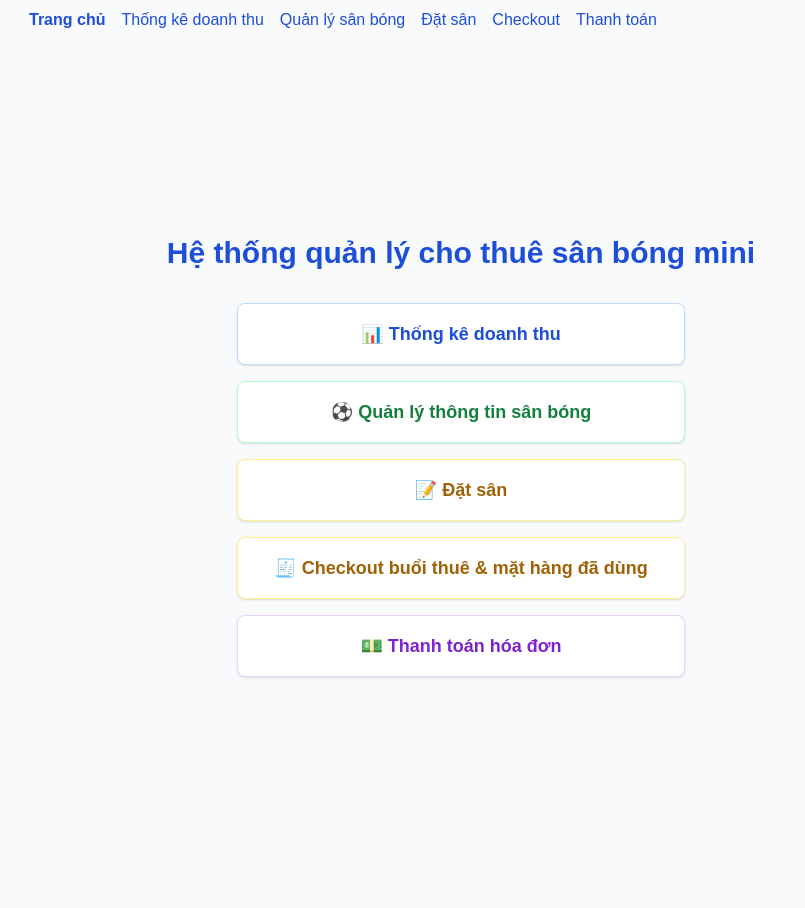
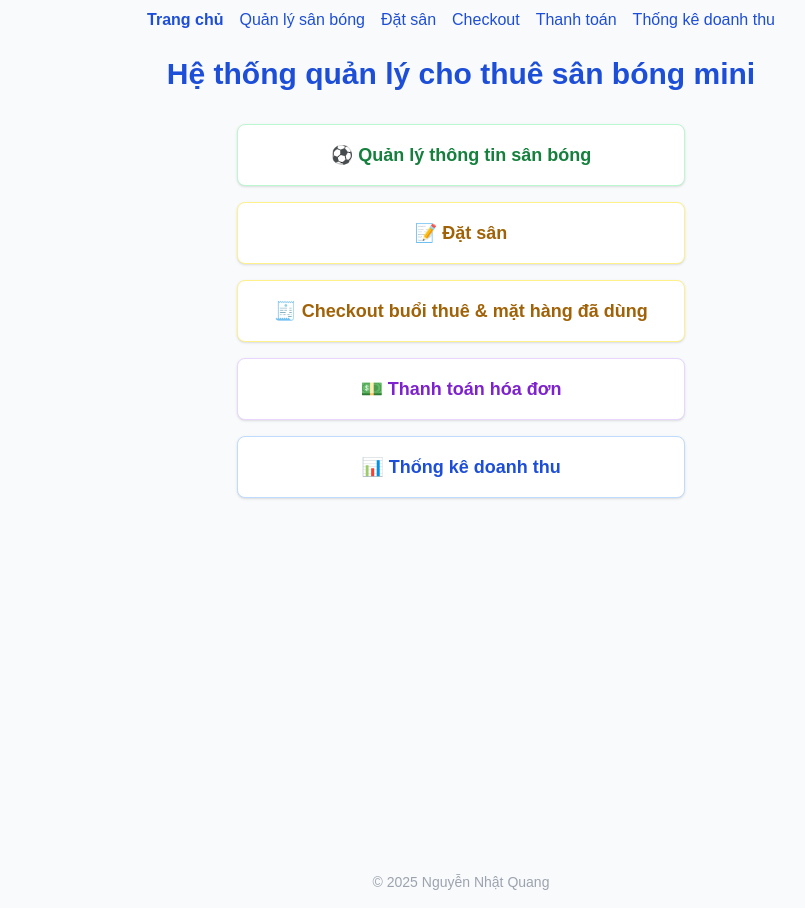
Before and after one commit to hinorashi/qlsb, a Next.js app in the folder frontend/: page / in a window 1280 px wide. Shown: the whole page, without its empty margins (179-984 px from the left). Built offline with nearby package versions, Linux system fonts and the light colour scheme.

Commit message:
improve layout

```diff
--- a/frontend/src/app/layout.js
+++ b/frontend/src/app/layout.js
@@ -23,49 +23,34 @@ export default function RootLayout({ children }) {
       <body
         className={`${geistSans.variable} ${geistMono.variable} antialiased bg-gray-50 dark:bg-gray-900 min-h-screen`}
       >
-        <header className="w-full max-w-4xl mx-auto px-4 py-2">
+        <header className="w-full max-w-4xl mx-auto px-4 py-2 items-center flex flex-col">
           <nav className="flex gap-4 mb-4">
-            <Link
-              href="/"
-              className="text-blue-700 font-semibold hover:underline"
-            >
+            <Link href="/" className="text-blue-700 font-semibold hover:underline">
               Trang chủ
             </Link>
-            <Link
-              href="/thong-ke"
-              className="text-blue-700 hover:underline"
-            >
-              Thống kê doanh thu
-            </Link>
-            <Link
-              href="/san-bong"
-              className="text-blue-700 hover:underline"
-            >
+            <Link href="/san-bong" className="text-blue-700 hover:underline">
               Quản lý sân bóng
             </Link>
-            <Link
-              href="/dat-san"
-              className="text-blue-700 hover:underline"
-            >
+            <Link href="/dat-san" className="text-blue-700 hover:underline">
               Đặt sân
             </Link>
-            <Link
-              href="/checkout"
-              className="text-blue-700 hover:underline"
-            >
+            <Link href="/checkout" className="text-blue-700 hover:underline">
               Checkout
             </Link>
-            <Link
-              href="/thanh-toan"
-              className="text-blue-700 hover:underline"
-            >
+            <Link href="/thanh-toan" className="text-blue-700 hover:underline">
               Thanh toán
+            </Link>
+            <Link href="/thong-ke" className="text-blue-700 hover:underline">
+              Thống kê doanh thu
             </Link>
           </nav>
         </header>
-        <main className="max-w-4xl mx-auto px-4 pb-8">
+        <main className="max-w-4xl mx-auto px-4 pb-8 gap-8 items-center flex flex-col min-h-screen">
           {children}
         </main>
+        <footer className="p-4 text-sm text-center text-gray-400">
+          © 2025 Nguyễn Nhật Quang
+        </footer>
       </body>
     </html>
   );
--- a/frontend/src/app/page.tsx
+++ b/frontend/src/app/page.tsx
@@ -1,19 +1,13 @@
-// Trang chủ
 'use client';
 import Link from 'next/link';
-// import ItemPieChart from '@/components/ItemPieChart';
-// import ThemeToggle from '@/components/_ThemeToggle';
-// import TrendLineChart from '@/components/_TrendLineChart';
 
+// Trang chủ
 export default function HomePage() {
 
   return (
-    <main className="flex flex-col items-center justify-center min-h-screen gap-8 p-8 bg-gray-50 dark:bg-gray-900">
+    <>
       <h1 className="text-3xl font-bold text-blue-700 dark:text-blue-300">Hệ thống quản lý cho thuê sân bóng mini</h1>
       <div className="flex flex-col gap-4 w-full max-w-md">
-        <Link href="/thong-ke" className="block p-4 rounded-lg shadow bg-white dark:bg-gray-800 hover:bg-blue-50 dark:hover:bg-blue-900 border border-blue-200 text-lg font-semibold text-blue-700 dark:text-blue-200 text-center transition">
-          📊 Thống kê doanh thu
-        </Link>
         <Link href="/san-bong" className="block p-4 rounded-lg shadow bg-white dark:bg-gray-800 hover:bg-green-50 dark:hover:bg-green-900 border border-green-200 text-lg font-semibold text-green-700 dark:text-green-200 text-center transition">
           ⚽ Quản lý thông tin sân bóng
         </Link>
@@ -26,7 +20,10 @@ export default function HomePage() {
         <Link href="/thanh-toan" className="block p-4 rounded-lg shadow bg-white dark:bg-gray-800 hover:bg-purple-50 dark:hover:bg-purple-900 border border-purple-200 text-lg font-semibold text-purple-700 dark:text-purple-200 text-center transition">
           💵 Thanh toán hóa đơn
         </Link>
+        <Link href="/thong-ke" className="block p-4 rounded-lg shadow bg-white dark:bg-gray-800 hover:bg-blue-50 dark:hover:bg-blue-900 border border-blue-200 text-lg font-semibold text-blue-700 dark:text-blue-200 text-center transition">
+          📊 Thống kê doanh thu
+        </Link>
       </div>
-    </main>
+    </>
   );
 }
--- a/frontend/src/app/thong-ke/page.tsx
+++ b/frontend/src/app/thong-ke/page.tsx
@@ -1,45 +1,5 @@
-"use client";
-import { useState, useEffect } from "react";
-import { fetchRevenue, fetchInvoiceDetails } from "@/lib/api";
-import { DoanhThu, HoaDon } from "@/types/types";
-import FilterBar from "@/components/FilterBar";
-import BangDoanhThu from "@/components/BangDoanhThu";
-import ChiTietHoaDon from "@/components/ChiTietHoaDon";
-import BieuDoDoanhThu from "@/components/BieuDoDoanhThu";
+import ThongKePage from "@/components/ThongKePage";
 
-export default function ThongKePage() {
-  // State cho chu kỳ, năm, dữ liệu doanh thu, mục đã chọn và chi tiết hóa đơn
-  const [chuki, setChuki] = useState("thang");
-  const [nam, setNam] = useState("2025");
-  const [revenues, setRevenues] = useState<DoanhThu[]>([]);
-  const [selected, setSelected] = useState<string | null>(null);
-  const [invoices, setInvoices] = useState<HoaDon[]>([]);
-
-  // Khi thay đổi chu kỳ hoặc năm, fetch lại dữ liệu doanh thu
-  useEffect(() => {
-    fetchRevenue(chuki, nam).then(setRevenues);
-    setSelected(null);
-    setInvoices([]);
-  }, [chuki, nam]);
-
-  // Khi chọn một kỳ thống kê, fetch chi tiết hóa đơn tương ứng
-  useEffect(() => {
-    if (selected) {
-      fetchInvoiceDetails(chuki, selected).then(setInvoices);
-    }
-  }, [selected, chuki]);
-
-  return (
-    <main className="p-6 max-w-4xl mx-auto">
-      <h1 className="text-2xl font-bold mb-4">Thống kê doanh thu</h1>
-      <FilterBar chuki={chuki} setChuki={setChuki} nam={nam} setNam={setNam} />
-      {/* Biểu đồ doanh thu */}
-      <BieuDoDoanhThu data={revenues} />
-      {/* <TrendLineChart data={revenues} /> */}
-      {/* Bảng doanh thu tổng hợp */}
-      <BangDoanhThu data={revenues} onSelect={setSelected} selected={selected} />
-      {/* Hiển thị chi tiết hóa đơn nếu đã chọn */}
-      {selected && <ChiTietHoaDon invoices={invoices} />}
-    </main>
-  );
+export default function Page() {
+  return <ThongKePage />;
 }
--- a/frontend/src/components/BangDoanhThu.tsx
+++ b/frontend/src/components/BangDoanhThu.tsx
@@ -12,7 +12,7 @@ interface Props {
 // Bảng hiển thị doanh thu tổng hợp theo kỳ thống kê
 const BangDoanhThu: React.FC<Props> = ({ data, onSelect, selected }) => {
   return (
-    <div className="overflow-x-auto border rounded-md">
+    <div className="overflow-x-auto border rounded-md mt-6">
       <table className="w-full table-auto text-left">
         <thead className="bg-gray-100 text-gray-700">
           <tr>
--- a/frontend/src/components/ThongKePage.tsx
+++ b/frontend/src/components/ThongKePage.tsx
@@ -5,9 +5,7 @@ import { DoanhThu, HoaDon } from "@/types/types";
 import FilterBar from "@/components/FilterBar";
 import BangDoanhThu from "@/components/BangDoanhThu";
 import ChiTietHoaDon from "@/components/ChiTietHoaDon";
-// import ItemPieChart from '@/components/ItemPieChart';
-// import ThemeToggle from '@/components/_ThemeToggle';
-// import TrendLineChart from '@/components/_TrendLineChart';
+import BieuDoDoanhThu from "@/components/BieuDoDoanhThu";
 
 export default function ThongKePage() {
   // State cho chu kỳ, năm, dữ liệu doanh thu, mục đã chọn và chi tiết hóa đơn
@@ -32,11 +30,16 @@ export default function ThongKePage() {
   }, [selected, chuki]);
 
   return (
-    <>
+    <div className="max-w-full p-6 bg-white dark:bg-gray-900 rounded-lg shadow-md">
       <h1 className="text-2xl font-bold mb-4">Thống kê doanh thu</h1>
       <FilterBar chuki={chuki} setChuki={setChuki} nam={nam} setNam={setNam} />
+      {/* Biểu đồ doanh thu */}
+      <BieuDoDoanhThu data={revenues} />
+      {/* <TrendLineChart data={revenues} /> */}
+      {/* Bảng doanh thu tổng hợp */}
       <BangDoanhThu data={revenues} onSelect={setSelected} selected={selected} />
+      {/* Hiển thị chi tiết hóa đơn nếu đã chọn */}
       {selected && <ChiTietHoaDon invoices={invoices} />}
-    </>
+    </div>
   );
 }
```
Also changed, not shown: 1 other file (tests, documents, lock files or other folders).
